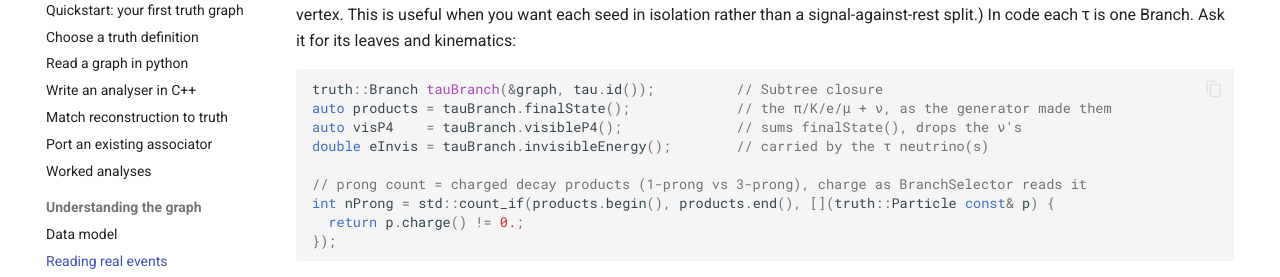
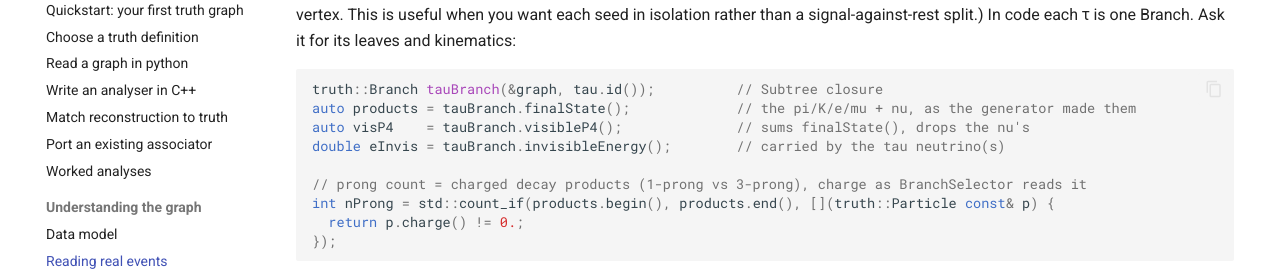
Before and after one commit to felicepantaleo/cms-truth-docs, an MkDocs documentation site: the page built from docs/examples.md, in a window 1280 px wide and 900 px high, scrolled down 3747 px. Shown: the part 161-438 px from the top of the window. Built offline with MkDocs 1.6.1 and Material for MkDocs 9.7.7, drawn with Linux system fonts in a browser that asks for light colours.

Commit message:
examples: the tau snippet in ASCII

````diff
--- a/docs/examples.md
+++ b/docs/examples.md
@@ -89,9 +89,9 @@ want each seed in isolation rather than a signal-against-rest split.) In code ea
 
 ```cpp
 truth::Branch tauBranch(&graph, tau.id());          // Subtree closure
-auto products = tauBranch.finalState();             // the π/K/e/μ + ν, as the generator made them
-auto visP4    = tauBranch.visibleP4();              // sums finalState(), drops the ν's
-double eInvis = tauBranch.invisibleEnergy();        // carried by the τ neutrino(s)
+auto products = tauBranch.finalState();             // the pi/K/e/mu + nu, as the generator made them
+auto visP4    = tauBranch.visibleP4();              // sums finalState(), drops the nu's
+double eInvis = tauBranch.invisibleEnergy();        // carried by the tau neutrino(s)
 
 // prong count = charged decay products (1-prong vs 3-prong), charge as BranchSelector reads it
 int nProng = std::count_if(products.begin(), products.end(), [](truth::Particle const& p) {
````
